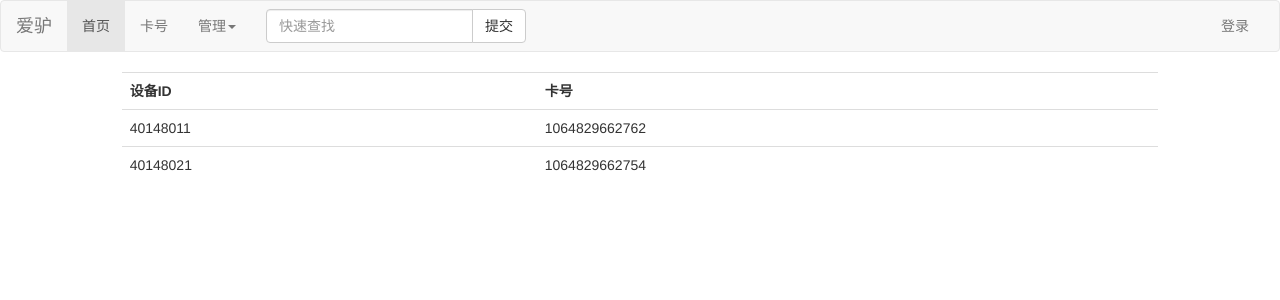
After one commit to Leo464066018/hello, a Django app: page /card/ in a window 1280 px wide. The commit adds this page. Shown: the top 300 px of the page. Run offline with Django 3.2, Linux system fonts and the light colour scheme; data comes from the database, SQL or seed files in the repository; both versions use the stored data as it was after the commit.

Commit message:
添加设备物联卡模块

```diff
--- a/store/models.py
+++ b/store/models.py
@@ -1,6 +1,18 @@
 from django.db import models
 from django.contrib.auth.models import User
 # Create your models here.
+
+
+class Box(models.Model):
+    box_id = models.CharField(max_length=8, verbose_name="设备ID")
+    sim_card = models.CharField(max_length=13, verbose_name="sim卡号")
+
+    def __str__(self):
+        return self.box_id
+
+    class Meta:
+        verbose_name = "sim卡"
+        verbose_name_plural = verbose_name
 
 
 class Item(models.Model):
--- /dev/null
+++ b/store/templates/store/card.html
@@ -0,0 +1,19 @@
+{% extends 'base.html' %}
+
+
+{% block content %}
+<table class="table">
+    <tr>
+        <th>设备ID</th>
+        <th>卡号</th>
+    </tr>
+    {% for box in boxes %}
+        <tr>
+            <td>{{ box.box_id }}</td>
+            <td>{{ box.sim_card }}</td>
+        </tr>
+    {% empty %}
+        <h4>未查询到相关记录</h4>
+    {% endfor %}
+</table>
+{% endblock %}
--- a/store/urls.py
+++ b/store/urls.py
@@ -7,5 +7,6 @@ urlpatterns = [
     path('search/', views.search, name='search'),
     path('login/', views.do_login, name='do_login'),
     path('operate/', views.do_operate, name='do_operate'),
-    path('postmanage/', views.do_post, name='do_post')
+    path('postmanage/', views.do_post, name='do_post'),
+    path('card/', views.card_record, name="card_record"),
 ]
--- a/store/views.py
+++ b/store/views.py
@@ -3,7 +3,7 @@ from django.contrib import messages
 from django.contrib.auth import login
 from django.db.models import F
 from django.contrib.auth.decorators import login_required
-from .models import Item, Operation, PostManage
+from .models import Item, Operation, PostManage, Box
 from .forms import LoginForm, OperateForm, PostForm
 # Create your views here.
 
@@ -174,3 +174,11 @@ def reduce_item(name, num, server_num):
     item = Item.objects.get(name=name)
     item.qty -= num * server_num
     item.save(update_fields=['qty'])
+
+
+def card_record(request):
+    boxes = Box.objects.all()
+    context = {
+        'boxes': boxes,
+    }
+    return render(request, 'store/card.html', context)
--- a/templates/base.html
+++ b/templates/base.html
@@ -33,6 +33,9 @@
             <ul class="nav navbar-nav">
                 <li class="{% block first_active %}active{% endblock %}">
                     <a href="{% url 'show' %}">首页</a></li>
+                <li>
+                    <a href="{% url 'card_record' %}">卡号</a>
+                </li>
                 <li class="dropdown">
                   <a href="#" class="dropdown-toggle" data-toggle="dropdown" role="button" aria-haspopup="true" aria-expanded="false">管理<span class="caret"></span></a>
                   <ul class="dropdown-menu">
@@ -40,6 +43,7 @@
                     <li class="{% block post_active%}{% endblock %}"><a href="{% url 'do_post' %}">发货管理</a></li>
                   </ul>
                 </li>
+
             </ul>
             <form class="navbar-form navbar-left" method="post" action="/search/">
                 {% csrf_token %}
```
Also changed, not shown: store/admin.py (+7 -1 lines), db.sqlite3, store/migrations/0013_box.py (added).
